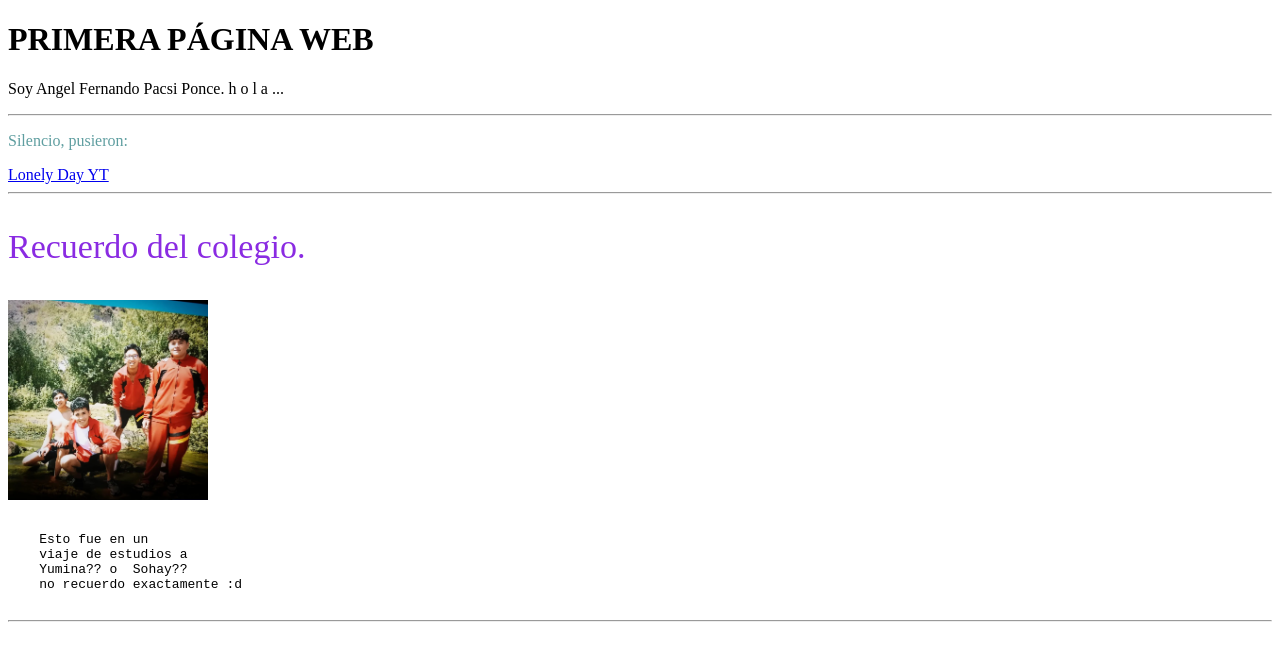
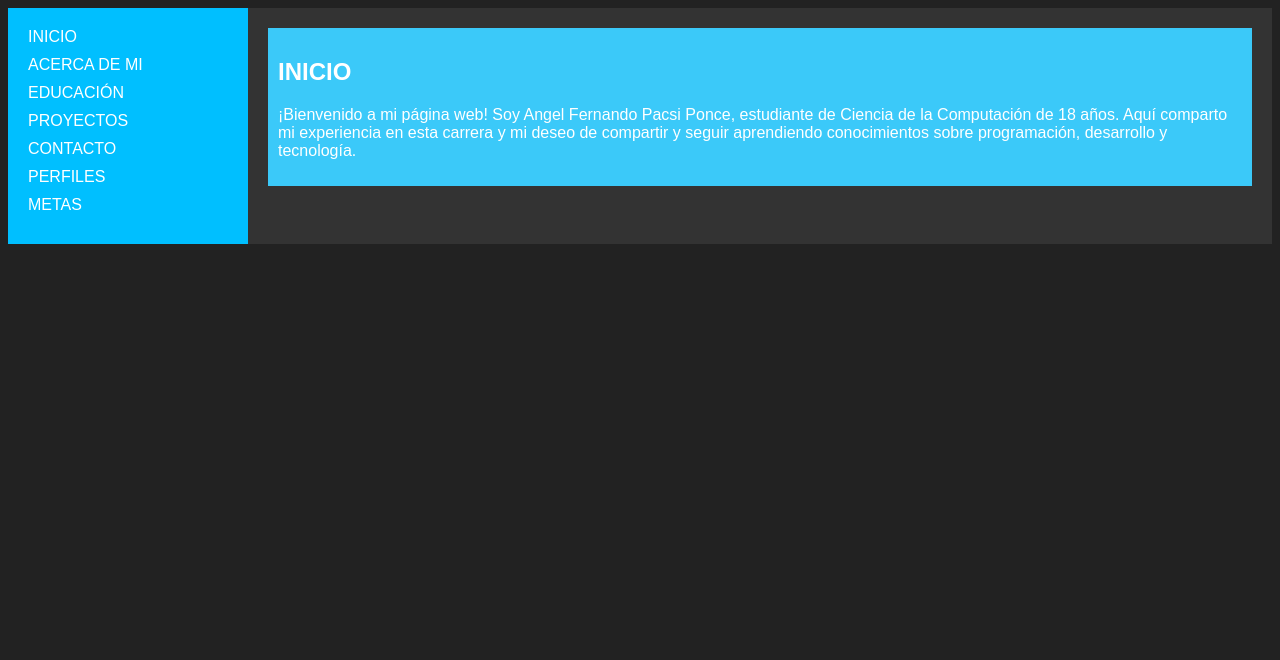
Before and after one commit to AngelFernandoPacsiPonce/AngelFernandoPacsiPonce.github.io, a plain HTML site: page index.html in a window 1280 px wide. Drawn offline with Linux system fonts and the light colour scheme.

Commit message:
AHORA SI

```diff
--- a/index.html
+++ b/index.html
@@ -1,43 +1,113 @@
 <!DOCTYPE html>
-<html>
+<html lang="es">
 <head>
-<title>
-FERNANDO <!--AQUI VA EL NOMBRE DEL...  eso... ESE COSO ... de lo que va encima.... ESO!-->
-</title>
+    <meta charset="UTF-8">
+    <meta name="viewport" content="width=device-width, initial-scale=1.0">
+    <title>Angel Fernando Pacsi Ponce</title>
+    <style>
+        body {
+            background-color: #222; /* Este código establece un tono de gris oscuro para el fondo */
+            color: #fff; /* Este código establece el color del texto en blanco */
+            font-family: Arial, sans-serif; /* Puedes cambiar la fuente según tus preferencias */
+            display: flex;
+        }
+
+        #sidebar {/*PARTE LATERAL */
+            background-color: #00BFFF; /* Cambio a azul celeste para la barra lateral */
+            width: 200px; /* Ancho de la barra lateral */
+            padding: 20px; /* Espacio interno en la barra lateral */
+        }
+
+        #sidebar a {
+            display: block;
+            color: #fff; /* Color del texto de los botones */
+            text-decoration: none;
+            margin-bottom: 10px; /* Espacio entre botones */
+        }
+
+        #sidebar a:hover {
+            background-color: #555; /* Cambio de color al pasar el cursor sobre los botones */
+        }
+
+        #content {
+            flex: 1; /* El contenido principal se expande para ocupar el espacio restante */
+            padding: 20px; /* Espacio interno en el contenido principal */
+            background-color: #333; /* Cambio a gris medio oscuro para el contenido principal */
+        }
+
+        /* Color de fondo para las secciones */
+        .seccion {/*PARTE DEL TEXTO */
+            background-color: #3bc9f9; /* Azul celeste para las secciones */
+            padding: 10px; /* Espacio interno en las secciones */
+            display: none; /* Inicialmente ocultar todas las secciones */
+        }
+    </style>
 </head>
 <body>
+    <div id="sidebar">
+        <!-- Botones de navegación con nombres actualizados -->
+        <a href="#inicio">INICIO</a>
+        <a href="#acerca-de-mi">ACERCA DE MI</a>
+        <a href="#educacion">EDUCACIÓN</a>
+        <a href="#proyectos">PROYECTOS</a>
+        <a href="#contacto">CONTACTO</a>
+        <a href="#perfiles">PERFILES</a>
+        <a href="#metas">METAS</a>
+    </div>
+    <div id="content">
+        <!-- Contenido principal -->
+        <section id="inicio" class="seccion">
+            <h2>INICIO</h2>
+            <p>¡Bienvenido a mi página web! Soy Angel Fernando Pacsi Ponce, estudiante de Ciencia de la Computación de 18 años. Aquí comparto mi experiencia en esta carrera y mi deseo de compartir y seguir aprendiendo conocimientos sobre programación, desarrollo y tecnología.</p>
+        </section>
+        <section id="acerca-de-mi" class="seccion">
+            <h2>ACERCA DE MI</h2>
+            <p>Mi interés en el mundo de la computación comenzó a temprana edad, cuando recibí mi primera computadora a los 7 años. Esta experiencia inicial me llevó a explorar y aprender por mi cuenta sobre el funcionamiento de las computadoras. A medida que crecía, me volví autodidacta en la resolución de problemas técnicos y ayudaba a amigos y familiares cuando se enfrentaban a desafíos similares. Mi curiosidad y amor por la tecnología me llevaron a considerar una carrera en Ciencia de la Computación.</p>
+        </section>
+        <section id="educacion" class="seccion">
+            <h2>EDUCACIÓN</h2>
+            <p>Mi educación formal comenzó en 2012 cuando ingresé a la escuela primaria en el colegio Padre Francois Delatte, donde pasé gran parte de mi vida académica hasta el tercer año de secundaria en 2020. Con el objetivo de mejorar mi educación, continué mis estudios en el colegio Mendel durante el cuarto y quinto año de secundaria en 2021 y 2022. Actualmente, estoy en el segundo semestre de la carrera de Ciencia de la Computación en la Universidad Católica San Pablo.</p>
+        </section>
+        <section id="proyectos" class="seccion">
+            <h2>PROYECTOS</h2>
+            <p>En mi primer semestre universitario, emprendí la creación de un videojuego llamado 'Undead Frenzy', programado en Python. Aunque el proyecto no alcanzó las expectativas que tenía, fue una valiosa experiencia de aprendizaje en mi viaje hacia la maestría en programación y desarrollo.</p>
+        </section>
+        <section id="contacto" class="seccion">
+            <h2>CONTACTO</h2>
+            <p>Puedes contactarme a través de mi correo de estudiante: angel.pacsi@edu.ucsp.pe</p>
+        </section>
+        <section id="perfiles" class="seccion">
+            <h2>PERFILES</h2>
+            <p>Mi repositorio en GitHub está disponible en: <a href="https://github.com/AngelFernandoPacsiPonce" target="_blank">https://github.com/AngelFernandoPacsiPonce</a></p>
+        </section>
+        <section id="metas" class="seccion">
+            <h2>METAS</h2>
+            <p>Mi principal meta es completar satisfactoriamente mi carrera en Ciencia de la Computación, adquiriendo un profundo conocimiento en el campo y aprovechando cada oportunidad de aprendizaje que se presente.</p>
+        </section>
+    </div>
 
-<h1>
-    PRIMERA PÁGINA WEB <!--TITULO-->
-</h1>
+    <script>
+        // JavaScript para mostrar la sección de "INICIO" por defecto
+        document.getElementById('inicio').style.display = 'block';
 
+        // Función para cambiar de sección al hacer clic en los enlaces
+        function mostrarSeccion(seccionId) {
+            const secciones = document.querySelectorAll('.seccion');
+            secciones.forEach(seccion => {
+                seccion.style.display = 'none'; // Ocultar todas las secciones
+            });
+            document.getElementById(seccionId).style.display = 'block'; // Mostrar la sección seleccionada
+        }
 
-
-<p>
-    Soy Angel Fernando Pacsi Ponce. h   o   l   a ... <!--1er párrafo-->
-</p>
-<hr> <!--UNA ---------------- que corta -->
-
-
-
-<p style="color: cadetblue;">Silencio, pusieron: </p>
-<a href="https://www.youtube.com/watch?v=m2ZFZsuIt0s">Lonely Day YT</a> <!--AQUI PUEDO ENLAZAR LINKS CON MI WEB-->
-<hr> <!--UNA ---------------- que corta -->
-
-
-<p style="color: blueviolet;font-size: 34px;">Recuerdo del colegio. </p> <!--CAMBIO DE COLOR Y DE TAMA;o -->
-<img src="promo.png" width="200" height="200"> <!--AGREGAR IMAGENES-->
-<pre>
-
-    Esto fue en un
-    viaje de estudios a
-    Yumina?? o  Sohay??
-    no recuerdo exactamente :d
-
-</pre>
-<hr> <!--UNA ---------------- que corta -->
-
-
-
+        // Agregar eventos de clic a los enlaces de la barra lateral
+        const enlaces = document.querySelectorAll('#sidebar a');
+        enlaces.forEach(enlace => {
+            enlace.addEventListener('click', function (event) {
+                const seccionId = this.getAttribute('href').substring(1);
+                mostrarSeccion(seccionId);
+                event.preventDefault(); // Evitar que se desplace a otra página
+            });
+        });
+    </script>
 </body>
 </html>
```
Also changed, not shown: promo.png (deleted).
